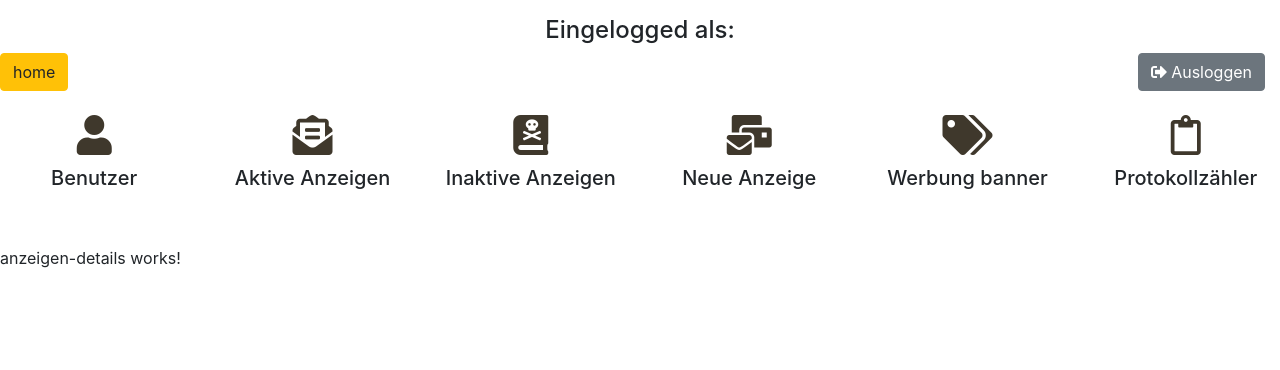
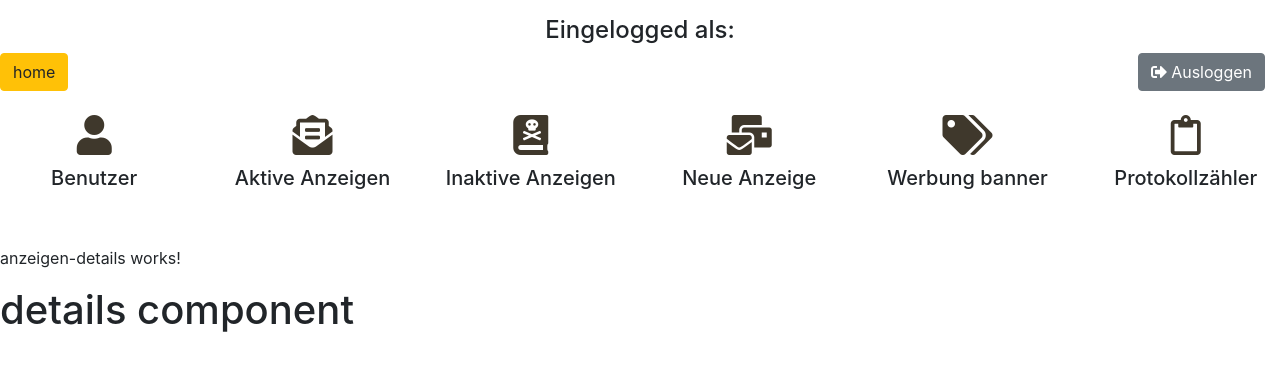
Before and after one commit to nikoladjekic/AnzeigeApp, an Angular app in the folder front/: page /admin/anzeigen/inaktiv/1 in a window 1280 px wide. Shown: the top 370 px of the page. Built offline with nearby package versions, Linux system fonts and the light colour scheme.

Commit message:
edit git uer, try and see

```diff
--- a/front/src/app/admin-page/anzeigen-details/anzeigen-details.component.html
+++ b/front/src/app/admin-page/anzeigen-details/anzeigen-details.component.html
@@ -1 +1,2 @@
 <p>anzeigen-details works!</p>
+<h1>details component</h1>
```
